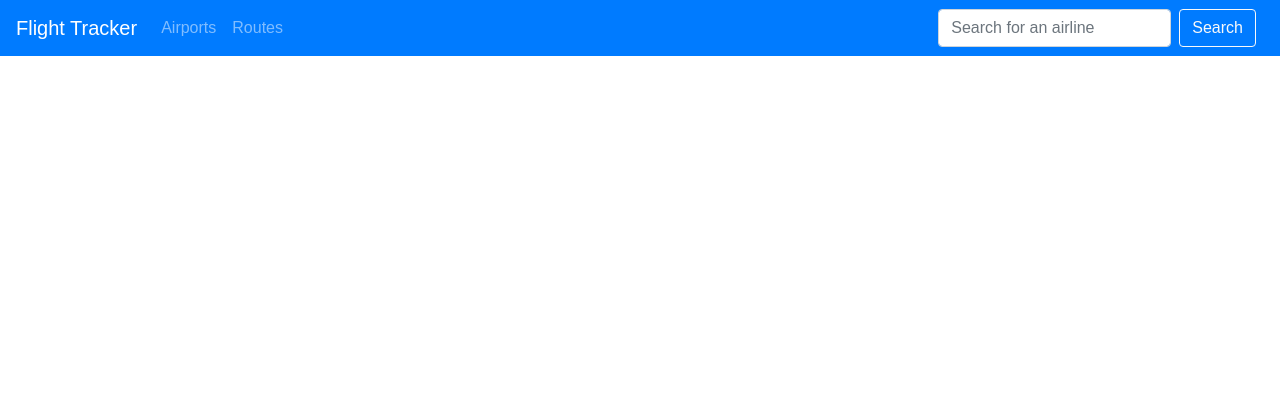
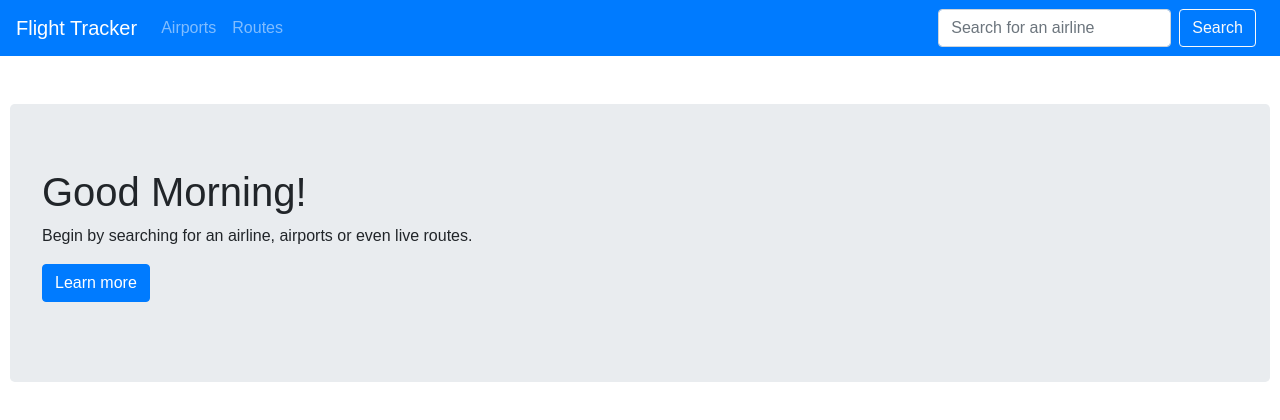
Before and after one commit to ameysunu/flight-tracker, a React (Create React App) app: page / in a window 1280 px wide. Shown: the top 420 px of the page. Built offline with nearby package versions, Linux system fonts and the light colour scheme; a web font is replaced by a local one.

Commit message:
jumbotron added

```diff
--- a/src/components/FlightsList.tsx
+++ b/src/components/FlightsList.tsx
@@ -1,4 +1,4 @@
-import { useState } from "react";
+import { useEffect, useState } from "react";
 import { useTypedSelector } from "../hooks/useTypedSelector";
 import { useActions } from "../hooks/useActions";
 import "bootstrap/dist/css/bootstrap.css";
@@ -11,15 +11,30 @@ import {
   Spinner,
   Alert,
   Nav,
+  Jumbotron,
 } from "react-bootstrap";
 
 const FlightsList: React.FC = () => {
   const [term, setTerm] = useState("");
+  const [greeting, setGreeting] = useState("");
   const { getAirport } = useActions();
   const { data, error, loading } = useTypedSelector(
     (state: any) => state.repositories
   );
   const { getAirline } = useActions();
+
+  useEffect(() => {
+    var d = new Date();
+    var hours = d.getHours();
+
+    if (hours < 12) {
+      setGreeting("Good Morning!");
+    } else if (hours < 18) {
+      setGreeting("Good Afternoon!");
+    } else {
+      setGreeting("Good Evening!");
+    }
+  }, []);
 
   const onSubmit = (event: React.FormEvent<HTMLFormElement>) => {
     event.preventDefault();
@@ -54,6 +69,17 @@ const FlightsList: React.FC = () => {
       </Navbar>
       <br />
       <br />
+      <div style={{ paddingLeft: "10px", paddingRight: "10px" }}>
+        <Jumbotron>
+          <h1>{greeting}</h1>
+          <p>
+            Begin by searching for an airline, airports or even live routes.
+          </p>
+          <p>
+            <Button variant="primary">Learn more</Button>
+          </p>
+        </Jumbotron>
+      </div>
       {error && (
         <div
           style={{
```
